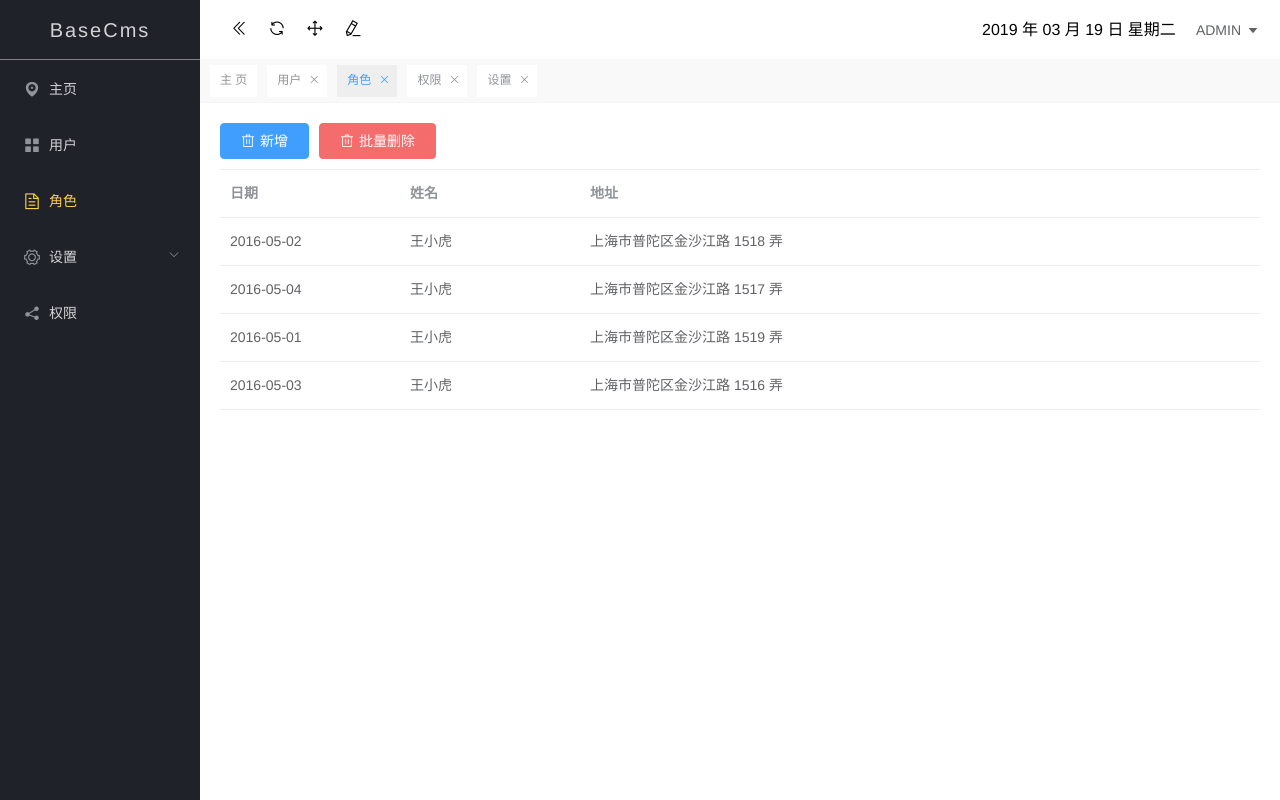
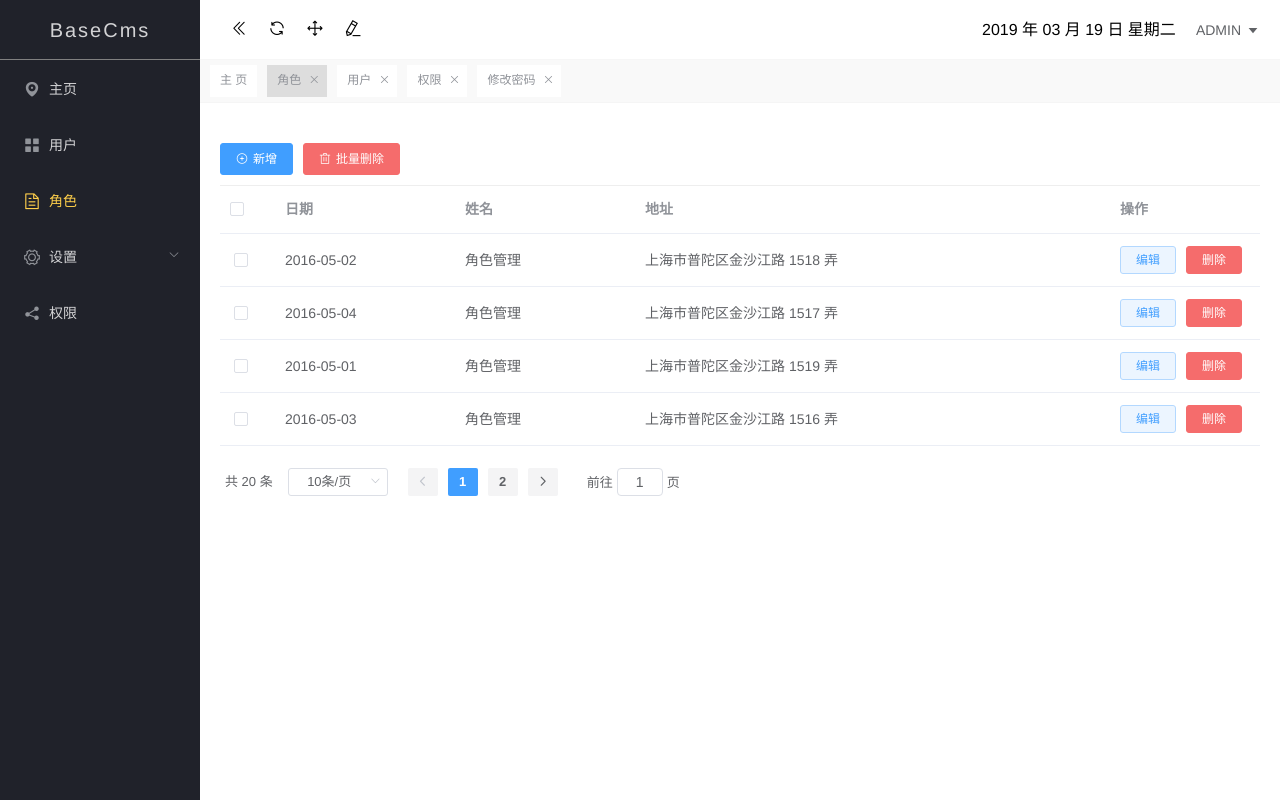
Before and after one commit to imxiaoer/BaseCms, a Vue app: page /role in a window 1280 px wide. Built offline with nearby package versions, Linux system fonts and the light colour scheme; no server answers.

Commit message:
日常开发

```diff
--- /dev/null
+++ b/src/assets/cover-element-css.scss
@@ -0,0 +1,14 @@
+/**
+ * 覆盖 element-ui 的样式
+*/
+
+.cover-el-tag {
+  margin: 0 5px;
+  border-radius: 0;
+  border: none;
+  cursor: pointer;
+}
+
+.cover-el-pagination {
+  margin-top: 20px;
+}
--- /dev/null
+++ b/src/components/navtab/navtab.vue
@@ -0,0 +1,61 @@
+<template>
+  <div class="nav-tab">
+    <el-tag
+      class="cover-el-tag"
+      type="info"
+      v-for="(t, index) of tabs"
+      :key="t.name"
+      :closable="t.closable"
+      :color="(t.name === activeName ? '#ddd' : '#fff')"
+      @click="click(t.name)"
+      @close="close(index)">{{t.label}}</el-tag>
+  </div>
+</template>
+
+<script>
+export default {
+  data () {
+    return {
+      tabs: [{
+        label: '主 页',
+        name: 'console',
+        closable: false
+      },{
+        label: '角色',
+        name: 'role',
+        closable: true
+      },{
+        label: '用户',
+        name: 'user',
+        closable: true
+      },{
+        label: '权限',
+        name: 'permission',
+        closable: true
+      },{
+        label: '修改密码',
+        name: 'password',
+        closable: true
+      }],
+      activeName: 'role'
+    }
+  },
+  methods: {
+    click (name) {
+      this.activeName = name
+      this.$router.push(name)
+    },
+    close (index) {
+      this.tabs.splice(index, 1)
+    }
+  }
+}
+</script>
+
+<style lang="scss" scoped>
+.nav-tab {
+  padding: 5px;
+  background-color: #f9f9f9;
+  border-bottom: 1px solid #f5f5f5;
+}
+</style>
--- a/src/components/toolbox/toolbox.vue
+++ b/src/components/toolbox/toolbox.vue
@@ -1,7 +1,7 @@
 <template>
   <div class="tool-box">
-    <el-button size="medium" type="primary" icon="el-icon-delete">新增</el-button>
-    <el-button size="medium" type="danger" icon="el-icon-delete">批量删除</el-button>
+    <el-button size="small" type="primary" icon="el-icon-circle-plus-outline">新增</el-button>
+    <el-button size="small" type="danger" icon="el-icon-delete">批量删除</el-button>
   </div>
 </template>
 
--- a/src/main.js
+++ b/src/main.js
@@ -4,6 +4,7 @@ import router from './router'
 import store from './store'
 import ElementUI from 'element-ui'
 import 'element-ui/lib/theme-chalk/index.css'
+import '@/assets/cover-element-css.scss'
 import api from './api/index'
 import utils from './utils/utils'
 
--- /dev/null
+++ b/src/store/navtab.js
@@ -0,0 +1,37 @@
+// 标签页模块
+const navtab = {
+  state: {
+    activeName: 'console',
+    openTabs: [{
+      label: '主 页',
+      name: 'console',
+      closable: false // 是否可以关闭
+    }]
+  },
+  mutations: {
+    // 添加标签页
+    addTabs (state, data) {
+      state.openTabs.push(data)
+    },
+    // 移除标签页
+    removeTabs (state, route) {
+      let index = 0
+      for (let item of state.openTabs) {
+        if (item.name === route) {
+          break
+        }
+        index++
+      }
+      state.openTabs.splice(index, 1)
+    },
+    // 设置被激活的标签页
+    setActiveName (state, index) {
+      state.activeName = index
+    },
+    removeAllTabs (state) {
+      state.openTabs.splice(1, state.openTabs.length - 1)
+    }
+  }
+}
+
+export default navtab
--- a/src/views/Home.vue
+++ b/src/views/Home.vue
@@ -11,14 +11,10 @@
         <xhead/>
       </el-header>
       <el-main>
-        <div class="nav-tab">
-          <el-tag type="info" color="#fff">主 页</el-tag>
-          <el-tag type="info" closable color="#fff">用户</el-tag>
-          <el-tag closable color="#eee">角色</el-tag>
-          <el-tag type="info" closable color="#fff">权限</el-tag>
-          <el-tag type="info" closable color="#fff">设置</el-tag>
-        </div>
-        <router-view/>
+        <navtab/>
+        <keep-alive>
+          <router-view/>
+        </keep-alive>
       </el-main>
     </el-container>
   </el-container>
@@ -27,11 +23,13 @@
 <script>
 import xmenu from '@/components/menu/menu'
 import xhead from '@/components/head/head'
+import navtab from '@/components/navtab/navtab'
 export default {
   name: 'home',
   components: {
     xmenu,
-    xhead
+    xhead,
+    navtab
   }
 }
 </script>
@@ -47,17 +45,6 @@ export default {
     .el-main {
       height: 100%;
       padding: 0;
-      .nav-tab {
-        padding: 5px;
-        background-color: #f9f9f9;
-        border-bottom: 1px solid #f5f5f5;
-        .el-tag {
-          margin: 0 5px;
-          border-radius: 0;
-          border: none;
-          cursor: pointer;
-        }
-      }
     }
   }
   .el-aside {
--- a/src/views/role/Role.vue
+++ b/src/views/role/Role.vue
@@ -4,6 +4,10 @@
     <el-table
       :data="tableData"
       style="width: 100%">
+      <el-table-column
+        type="selection"
+        width="55">
+      </el-table-column>
       <el-table-column
         prop="date"
         label="日期"
@@ -18,7 +22,29 @@
         prop="address"
         label="地址">
       </el-table-column>
+      <el-table-column label="操作" fixed="right" width="150">
+        <template slot-scope="scope">
+          <el-button
+            size="mini"
+            type="primary"
+            plain
+            @click="edit(scope.row)">编辑</el-button>
+          <el-button
+            size="mini"
+            type="danger"
+            @click="remove(scope.row)">删除</el-button>
+        </template>
+      </el-table-column>
     </el-table>
+
+    <el-pagination
+      class="cover-el-pagination"
+      background
+      :page-sizes="[10, 20, 30, 50]"
+      :page-size="10"
+      layout="total, sizes, prev, pager, next, jumper"
+      :total="20">
+    </el-pagination>
   </div>
 </template>
 
@@ -33,19 +59,19 @@ export default {
       list: [],
       tableData: [{
         date: '2016-05-02',
-        name: '王小虎',
+        name: '角色管理',
         address: '上海市普陀区金沙江路 1518 弄'
       }, {
         date: '2016-05-04',
-        name: '王小虎',
+        name: '角色管理',
         address: '上海市普陀区金沙江路 1517 弄'
       }, {
         date: '2016-05-01',
-        name: '王小虎',
+        name: '角色管理',
         address: '上海市普陀区金沙江路 1519 弄'
       }, {
         date: '2016-05-03',
-        name: '王小虎',
+        name: '角色管理',
         address: '上海市普陀区金沙江路 1516 弄'
       }]
     }
@@ -59,13 +85,15 @@ export default {
         this.list = res.data.data
         console.log(res)
       })
-    }
+    },
+    edit () {},
+    remove () {}
   }
 }
 </script>
 
 <style lang="scss" scoped>
 .role-box {
-  padding: 20px;
+  padding: 40px 20px 20px 20px;
 }
 </style>
--- a/src/views/user/User.vue
+++ b/src/views/user/User.vue
@@ -1,5 +1,91 @@
 <template>
   <div class="user-box">
-    user
+    <toolbox/>
+    <el-table
+      :data="tableData"
+      style="width: 100%">
+      <el-table-column
+        type="selection"
+        width="55">
+      </el-table-column>
+      <el-table-column
+        prop="date"
+        label="日期"
+        width="180">
+      </el-table-column>
+      <el-table-column
+        prop="name"
+        label="姓名"
+        width="180">
+      </el-table-column>
+      <el-table-column
+        prop="address"
+        label="地址">
+      </el-table-column>
+      <el-table-column label="操作" fixed="right" width="150">
+        <template slot-scope="scope">
+          <el-button
+            size="mini"
+            type="primary"
+            plain
+            @click="edit(scope.row)">编辑</el-button>
+          <el-button
+            size="mini"
+            type="danger"
+            @click="remove(scope.row)">删除</el-button>
+        </template>
+      </el-table-column>
+    </el-table>
+
+    <el-pagination
+      class="cover-el-pagination"
+      background
+      :page-sizes="[10, 20, 30, 50]"
+      :page-size="10"
+      layout="total, sizes, prev, pager, next, jumper"
+      :total="20">
+    </el-pagination>
   </div>
 </template>
+
+<script>
+import toolbox from '@/components/toolbox/toolbox'
+export default {
+  components: {
+    toolbox
+  },
+  data () {
+    return {
+      list: [],
+      tableData: [{
+        date: '2016-05-02',
+        name: '王小虎',
+        address: '上海市普陀区金沙江路 1518 弄'
+      }, {
+        date: '2016-05-04',
+        name: '王小虎',
+        address: '上海市普陀区金沙江路 1517 弄'
+      }, {
+        date: '2016-05-01',
+        name: '王小虎',
+        address: '上海市普陀区金沙江路 1519 弄'
+      }, {
+        date: '2016-05-03',
+        name: '王小虎',
+        address: '上海市普陀区金沙江路 1516 弄'
+      }]
+    }
+  },
+  methods: {
+    edit () {},
+    remove () {}
+  }
+}
+</script>
+
+
+<style lang="scss" scoped>
+.user-box {
+  padding: 40px 20px 20px 20px;
+}
+</style>
```
